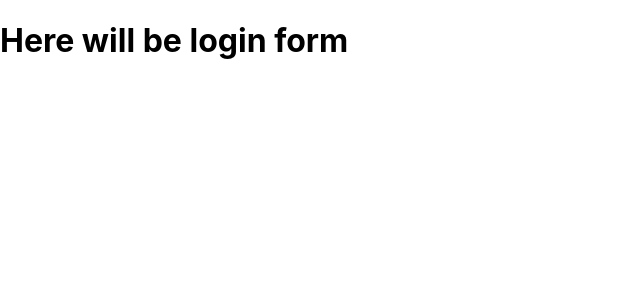
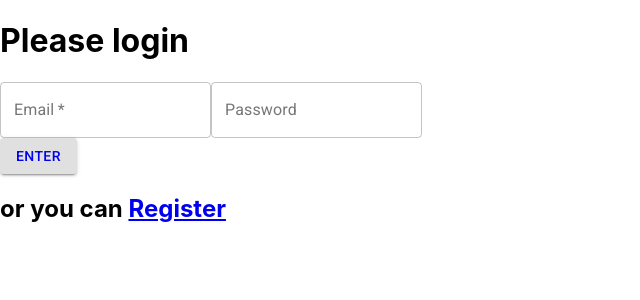
Before and after one commit to Foboss6/users-list, a React (Create React App) app: page /login in a window 1280 px wide. Shown: the top 300 px of the page, without its empty margins (0-640 px from the left). Built offline with nearby package versions, Linux system fonts and the light colour scheme; the HTML template or start-up script is replaced by a standard one.

Commit message:
Add ligin form

```diff
--- a/src/components/Login.js
+++ b/src/components/Login.js
@@ -1,10 +1,35 @@
 import React from 'react';
+import Button from '@material-ui/core/Button';
+import TextField from '@material-ui/core/TextField';
 import { Link } from 'react-router-dom';
 
 const Login = () => {
   return (
     <div>
-      <h1>Here will be login form</h1>
+      <h1>Please login</h1>
+      <div>
+        <TextField
+          required
+          id="outlined-required"
+          label="Email"
+          variant="outlined"
+        />
+        <TextField
+          id="outlined-password-input"
+          label="Password"
+          type="password"
+          autoComplete="current-password"
+          variant="outlined"
+        />
+      </div>
+      <div>
+        <Button variant="contained">
+          <Link style={{textDecoration: 'none', color: 'default'}} to={'/'} >Enter</Link>
+        </Button>
+      </div>
+      <div>
+        <h2>or you can <Link to='/register'>Register</Link></h2>
+      </div>
     </div>
   );
 }
```
